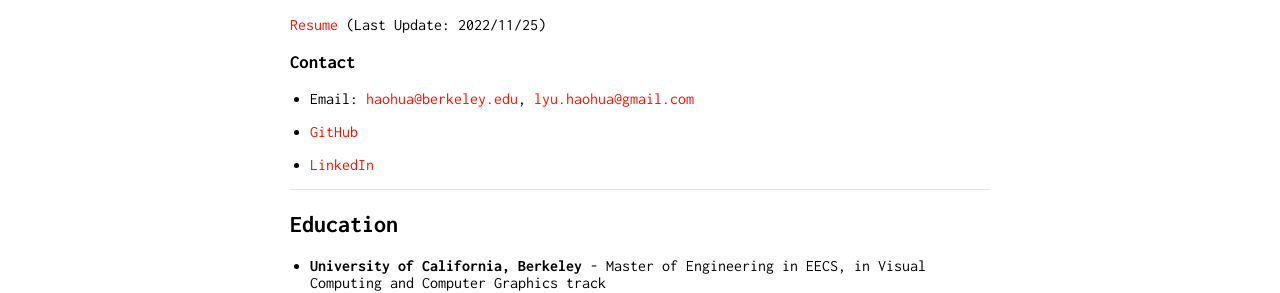
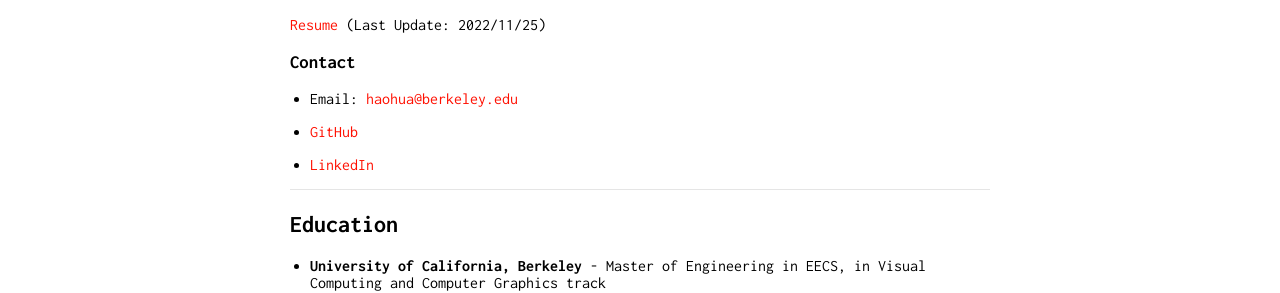
Before and after one commit to Haohua-Lyu/haohua-lyu.github.io, a Jekyll site: the page built from index.md, in a window 1280 px wide. Shown: the part 227-520 px from the top of the page. Built offline with Jekyll 4.4.1, drawn with Linux system fonts in a browser that asks for light colours.

Commit message:
Update index.md

```diff
--- a/index.md
+++ b/index.md
@@ -13,7 +13,8 @@ Hi! I am Haohua Lyu, a Master of Engineering student in EECS @ University of Cal
 
 ### Contact
 
-* Email: [haohua@berkeley.edu](mailto:haohua@berkeley.edu), [lyu.haohua@gmail.com](mailto:lyu.haohua@gmail.com)
+<!-- * Email: [haohua@berkeley.edu](mailto:haohua@berkeley.edu), [lyu.haohua@gmail.com](mailto:lyu.haohua@gmail.com) -->
+* Email: [haohua@berkeley.edu](mailto:haohua@berkeley.edu)
 
 * [GitHub](https://github.com/Haohua-Lyu)
 
```
